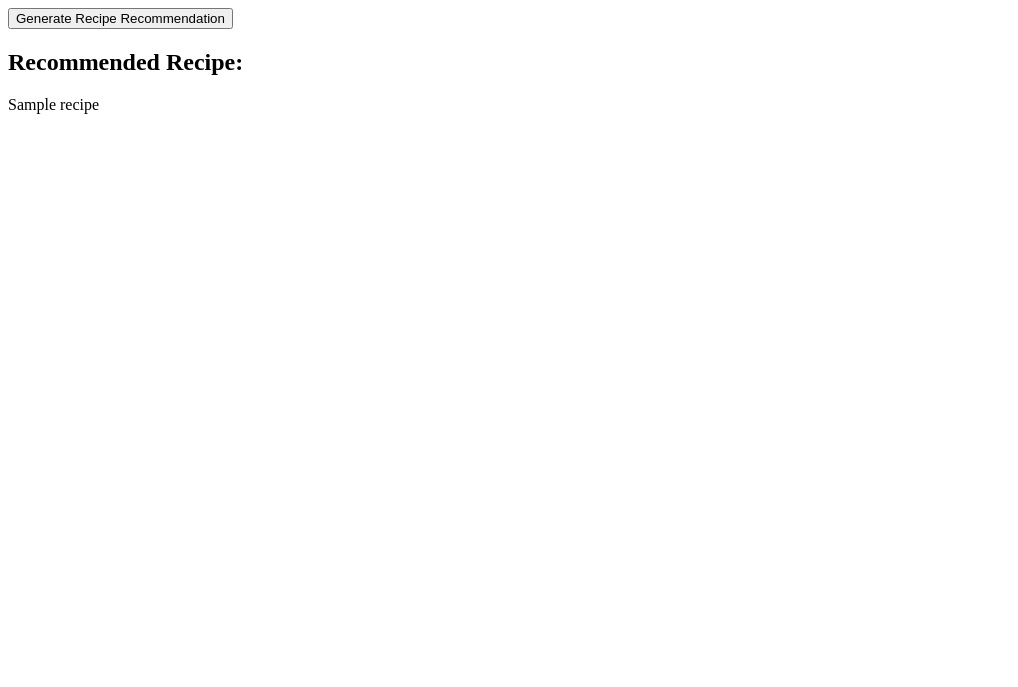
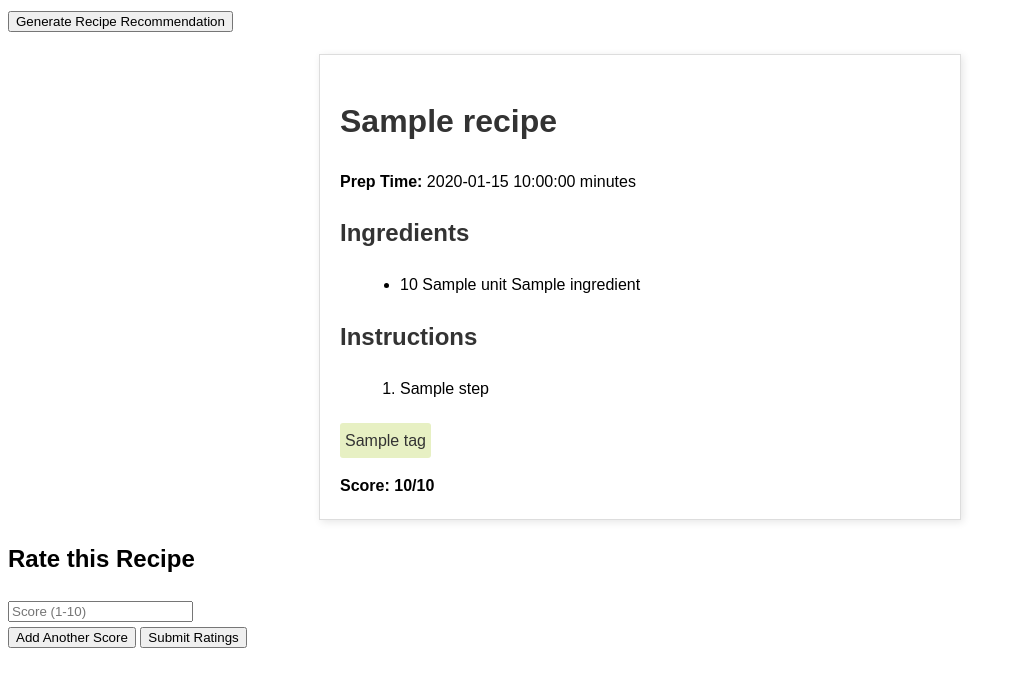
Before and after one commit to jcebeling/TasteThompson, a Flask app: template app/templates/index.html in a window 1280 px wide. Shown: the top 687 px of the page, without its empty margins (0-1018 px from the left). Run offline with Flask 3, Linux system fonts and the light colour scheme; the template is opened without the code that fills it: most values are stand-ins (such as "Sample title", 1, 10 or a date in 2020).

Commit message:
Continued changes to web interface

```diff
--- a/app/app.py
+++ b/app/app.py
@@ -1,4 +1,4 @@
-from flask import Flask, render_template, request
+from flask import Flask, render_template, request, redirect, url_for
 import recipe_magic as rm
 app = Flask(__name__)
 
@@ -7,10 +7,17 @@ def home():
     """Render the homepage and handle form submission."""
     recipe = ""
     if request.method == 'POST':
-        recipe = rm.get_recipe_recommendation()
+        recipes = rm.load_recipes("recipes.json")
+        recipe = rm.get_recipe_recommendation(recipes)
     return render_template('index.html', recipe=recipe)
 
-
+@app.route('/rate_recipe', methods=['POST'])
+def rate_recipe():
+    scores = request.form.getlist('scores')
+    scores = [int(score) for score in scores]  # Convert scores to integers
+    recipe_id = request.form.get('recipe_id')  # Assuming each recipe has a unique ID
+    rm.update_recipe_score(recipe_id, scores)
+    return redirect(url_for('home'))
 
 if __name__ == '__main__':
     app.run(debug=True)
--- a/app/templates/index.html
+++ b/app/templates/index.html
@@ -4,16 +4,46 @@
     <meta charset="UTF-8">
     <meta name="viewport" content="width=device-width, initial-scale=1.0">
     <title>Recipe Recommendation</title>
+    <link rel="stylesheet" href="{{ url_for('static', filename='style.css') }}">
 </head>
 <body>
-    <form method="post" action="/">
-        <button type="submit">Generate Recipe Recommendation</button>
+    <div class="content">
+        <form method="post" action="/">
+            <button type="submit">Generate Recipe Recommendation</button>
+        </form>
+
+        {% if recipe %}
+            <div class="recipe-card">
+                <h1>{{ recipe.name }}</h1>
+                <p><strong>Prep Time:</strong> {{ recipe.prep_time }} minutes</p>
+                <h2>Ingredients</h2>
+                <ul>
+                    {% for ingredient in recipe.ingredients %}
+                    <li>{{ ingredient.quantity }} {{ ingredient.unit }} {{ ingredient.name }}</li>
+                    {% endfor %}
+                </ul>
+                <h2>Instructions</h2>
+                <ol>
+                    {% for step in recipe.instructions %}
+                    <li>{{ step }}</li>
+                    {% endfor %}
+                </ol>
+                <div class="tags">
+                    {% for tag in recipe.tags %}
+                    <span class="tag">{{ tag }}</span>
+                    {% endfor %}
+                </div>
+                <div class="score">Score: {{ recipe.score }}/10</div>
+            </div>
+        {% endif %}
+    </div>
+    <form method="post" action="/rate_recipe" id="ratingForm">
+        <h2>Rate this Recipe</h2>
+        <div id="scoreFields">
+            <input type="number" name="scores" placeholder="Score (1-10)" required>
+        </div>
+        <button type="button" onclick="addScoreField()">Add Another Score</button>
+        <button type="submit">Submit Ratings</button>
     </form>
-    {% if recipe %}
-        <div>
-            <h2>Recommended Recipe:</h2>
-            <p>{{ recipe }}</p>
-        </div>
-    {% endif %}
 </body>
 </html>
--- /dev/null
+++ b/static/style.css
@@ -0,0 +1,34 @@
+body {
+    font-family: Arial, sans-serif;
+    line-height: 1.6;
+}
+
+.recipe-card {
+    max-width: 600px;
+    margin: 20px auto;
+    padding: 20px;
+    border: 1px solid #ddd;
+    box-shadow: 2px 2px 8px rgba(0,0,0,0.1);
+}
+
+.recipe-card h1, .recipe-card h2 {
+    color: #333;
+}
+
+ul, ol {
+    margin-left: 20px;
+}
+
+.tag {
+    display: inline-block;
+    background-color: #e7f0c3;
+    color: #333;
+    padding: 5px;
+    margin: 5px 5px 5px 0;
+    border-radius: 3px;
+}
+
+.score {
+    margin-top: 10px;
+    font-weight: bold;
+}
```
Also changed, not shown: app/recipe_magic.py (+25 -3 lines), app/recipes.json (+108 -3 lines), README.md, 1 other file.
